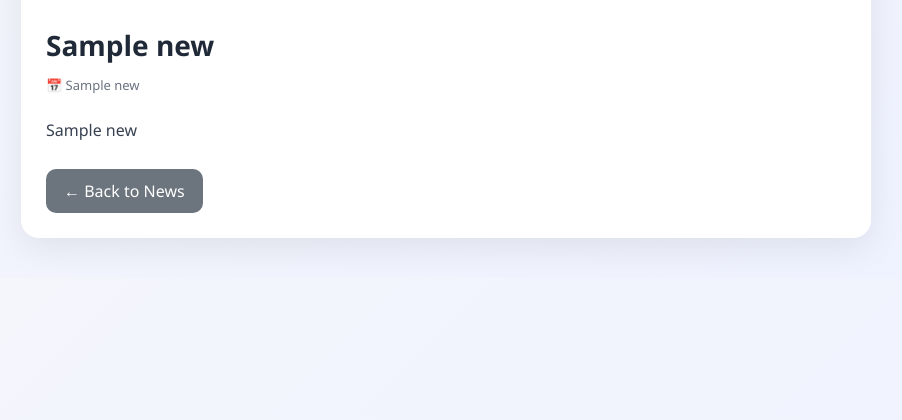
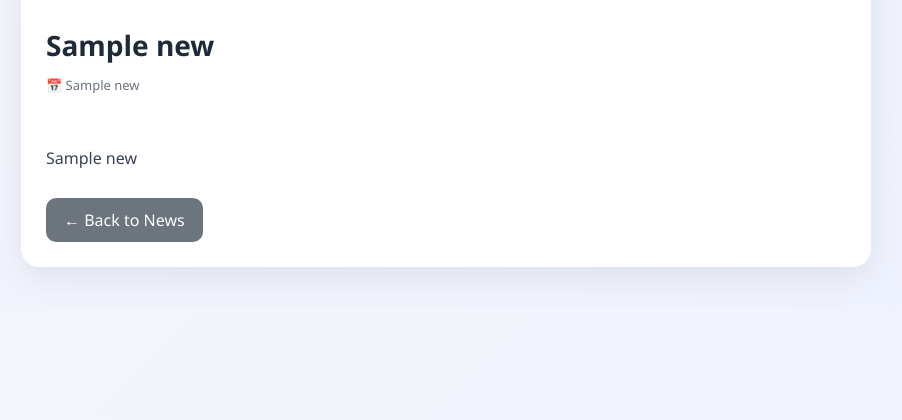
Before and after one commit to Owaisahmad3837/Amir_Cousin_Shop_Web, a Flask app: page /news/1 in a window 1280 px wide. Shown: the part 361-781 px from the top of the page, without its empty margins (194-1096 px from the left). Run offline with Flask 3, Linux system fonts and the light colour scheme; a database or web service that is not in the repository returns one stand-in record (values such as "Sample title"); some libraries are stand-ins or nearby versions.

Commit message:
Update news_detail.html

```diff
--- a/templates/news_detail.html
+++ b/templates/news_detail.html
@@ -110,7 +110,7 @@
 
       <div class="date">📅 {{ news[2] }}</div>
 
-      <div class="detail">
+      <div class="detail" style="white-space: pre-line;">
         {{ news[4] }}
       </div>
 
```
